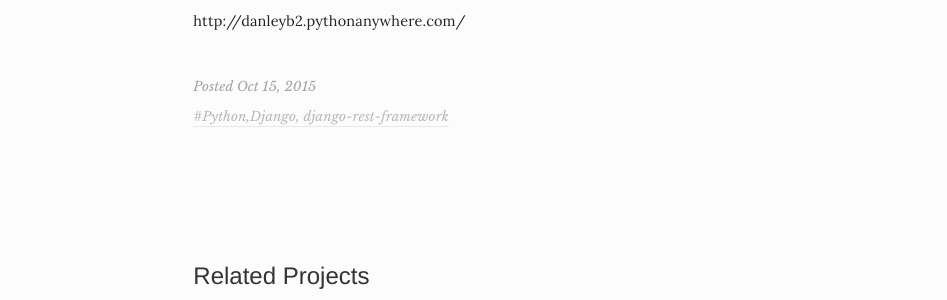
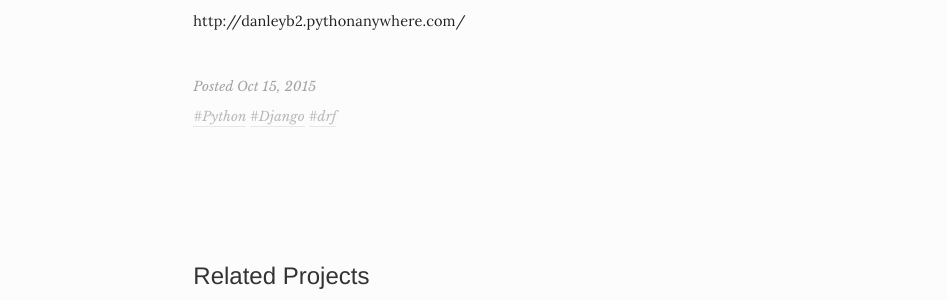
Before and after one commit to danleyb2/danleyb2.github.io, a Jekyll site: the page built from _projects/my-blog.md, in a window 1280 px wide. Shown: the part 422-722 px from the top of the page, without its empty margins (135-1082 px from the left). Built offline with Jekyll 4.4.1, drawn with Linux system fonts in a browser that asks for light colours; some web fonts are replaced; comment, search, counter and statistics services are not loaded.

Commit message:
feat: update project tags and technologies for consistency across entries

```diff
--- a/_projects/my-blog.md
+++ b/_projects/my-blog.md
@@ -6,15 +6,18 @@
 description: My blog and also a backend to my homepage at danleyb2.github.io
 
 tags:
-  - Python,Django, django-rest-framework
-
+  - Python
+  - Django
+  - drf
 
 status: Active
 
 github: https://github.com/danleyb2/layout
 
 technologies:
-  - Python,Django, django-rest-framework
+  - Python
+  - Django
+  - drf
 
 
 ---
```
Also changed, not shown: _projects/django-rog.md (+6 -3 lines), _projects/web-component-starter.md (+2 -2 lines).
